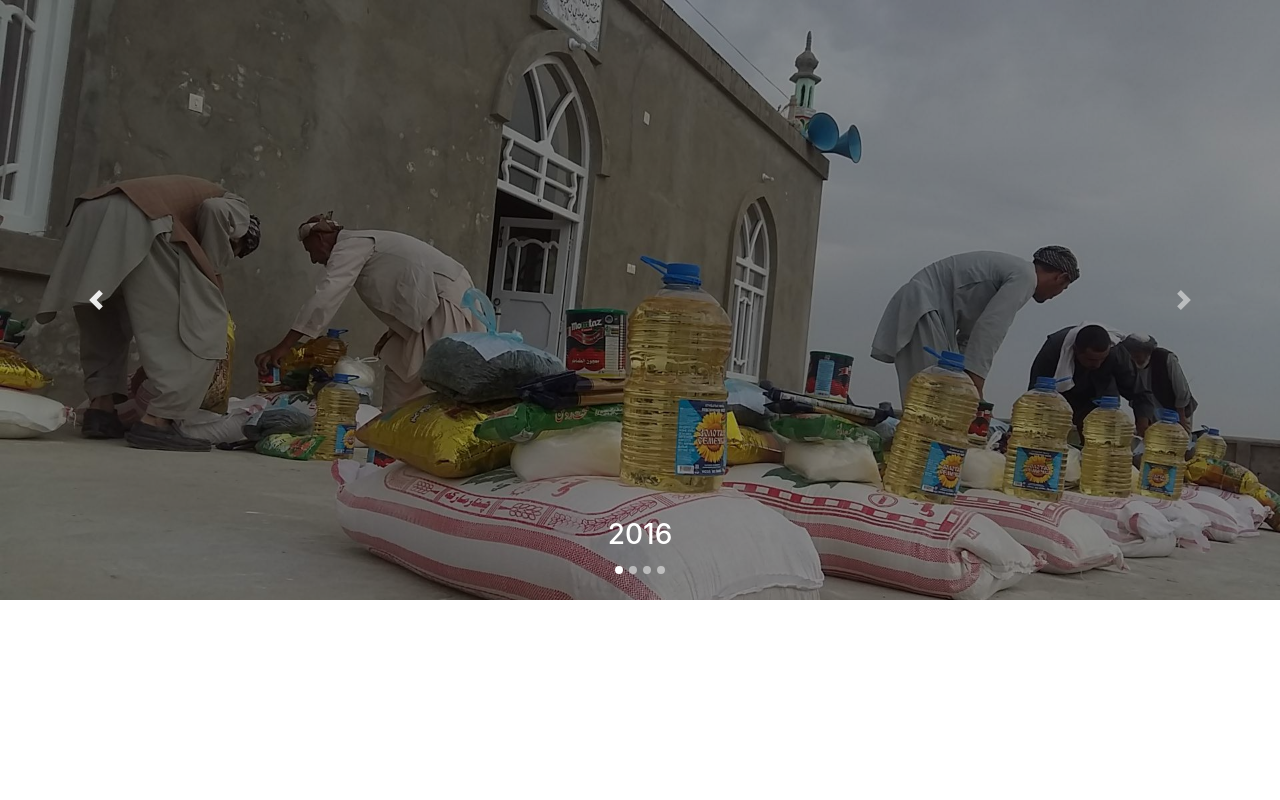
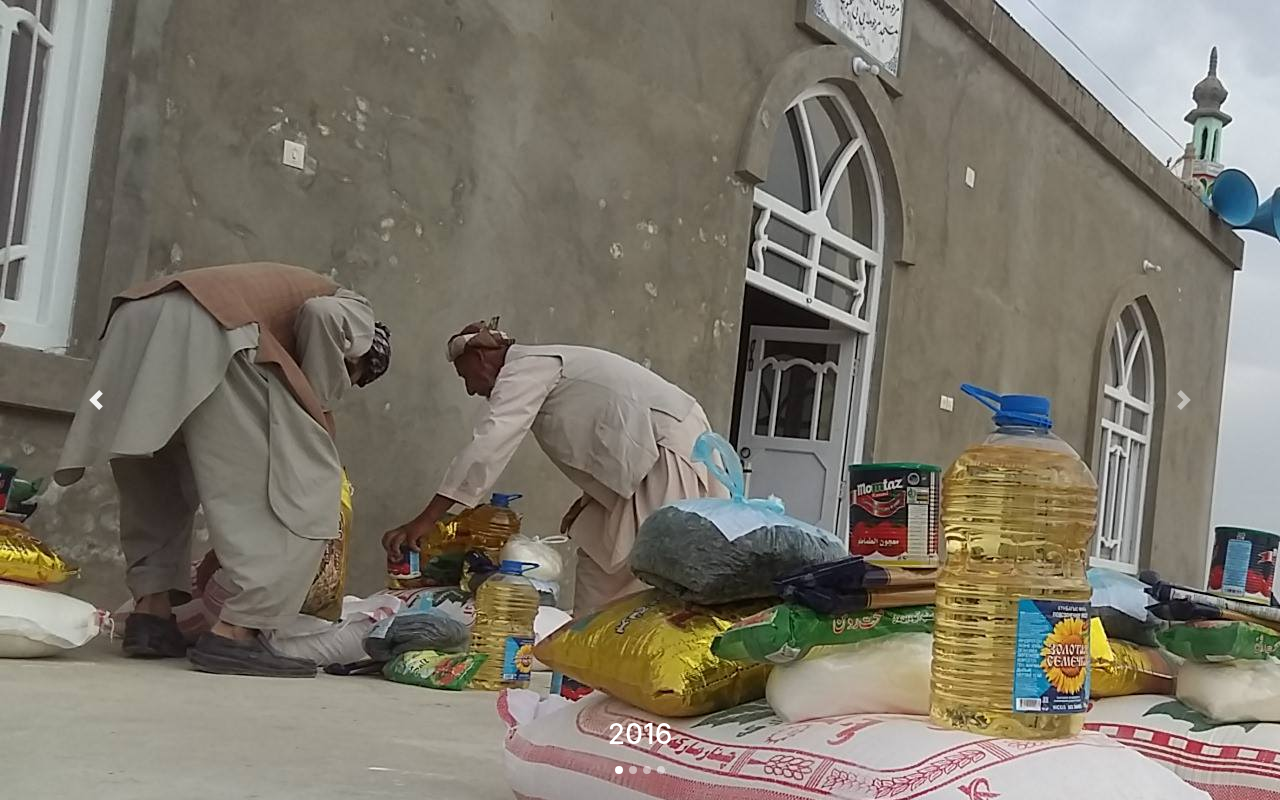
Before and after one commit to AfghanCanadian/AfghanCanadian.github.io, a plain HTML site: page index.html in a window 1280 px wide. Drawn offline with nearby package versions, Linux system fonts and the light colour scheme.

Commit message:
sizing issues fixed

```diff
--- a/index.css
+++ b/index.css
@@ -118,5 +118,21 @@ html, body {
     left: 0px;
     height: 100%;
     width: 100%;
-    background: rgba(0, 0,0, 0.4);
+    /* background: rgba(0, 0,0, 1); */
 }
+
+.carousel-inner {
+    height: 100vh;
+}
+
+.carousel-item {
+    min-width: 100%;
+    min-height: 100%;
+}
+
+.carousel-item > img {
+    min-width: 100%;
+    min-height: 100%;
+    object-fit: cover;
+    object-position: center;
+}
--- a/index.html
+++ b/index.html
@@ -19,7 +19,7 @@
 
 
     <!--Carousel Wrapper-->
-    <div id="carousel-example-1z" class="carousel slide carousel-fade" data-ride="carousel">
+    <div id="carousel-example-1z" class="carousel slide carousel-fade" data-ride="carousel" data-interval="5000">
       <!--Indicators-->
       <div id="carouselExampleIndicators" class="carousel slide" data-ride="carousel">
           <ol class="carousel-indicators">
@@ -31,7 +31,7 @@
 
           <div class="carousel-inner">
             <div class="carousel-item active">
-              <img class="d-block w-100" src="./assets/2016/19223013_1821785574505210_493394167024965170_o.jpg" alt="First slide">
+              <img class="d-block" src="./assets/2016/19223013_1821785574505210_493394167024965170_o.jpg" alt="First slide">
               <div class="carousel-caption d-none d-md-block">
                 <h3>2016</h3>
               </div>
@@ -39,7 +39,7 @@
             </div>
 
             <div class="carousel-item">
-              <img class="d-block w-100" src="./assets/2017/34157340_2236917702991993_3732864280064688128_o.jpg" alt="Second slide">
+              <img class="d-block" src="./assets/2017/34157340_2236917702991993_3732864280064688128_o.jpg" alt="Second slide">
               <div class="carousel-caption d-none d-md-block">
                 <h3>2017</h3>
               </div>
@@ -47,7 +47,7 @@
             </div>
 
             <div class="carousel-item">
-              <img class="d-block w-100" src="./assets/2018/48062863_10209625337389208_3988829856866500608_n.jpg" alt="Third slide">
+              <img class="d-block" src="./assets/2018/48062863_10209625337389208_3988829856866500608_n.jpg" alt="Third slide">
               <div class="carousel-caption d-none d-md-block">
                 <h3>2018</h3>
               </div>
@@ -55,7 +55,7 @@
             </div>
 
             <div class="carousel-item">
-              <img class="d-block w-100" src="./assets/2019/img_5_resized.png" alt="Fourth slide">
+              <img class="d-block" src="./assets/2019/img_5_resized.png" alt="Fourth slide">
               <div class="carousel-caption d-none d-md-block">
                 <h3>2019</h3>
               </div>
```
